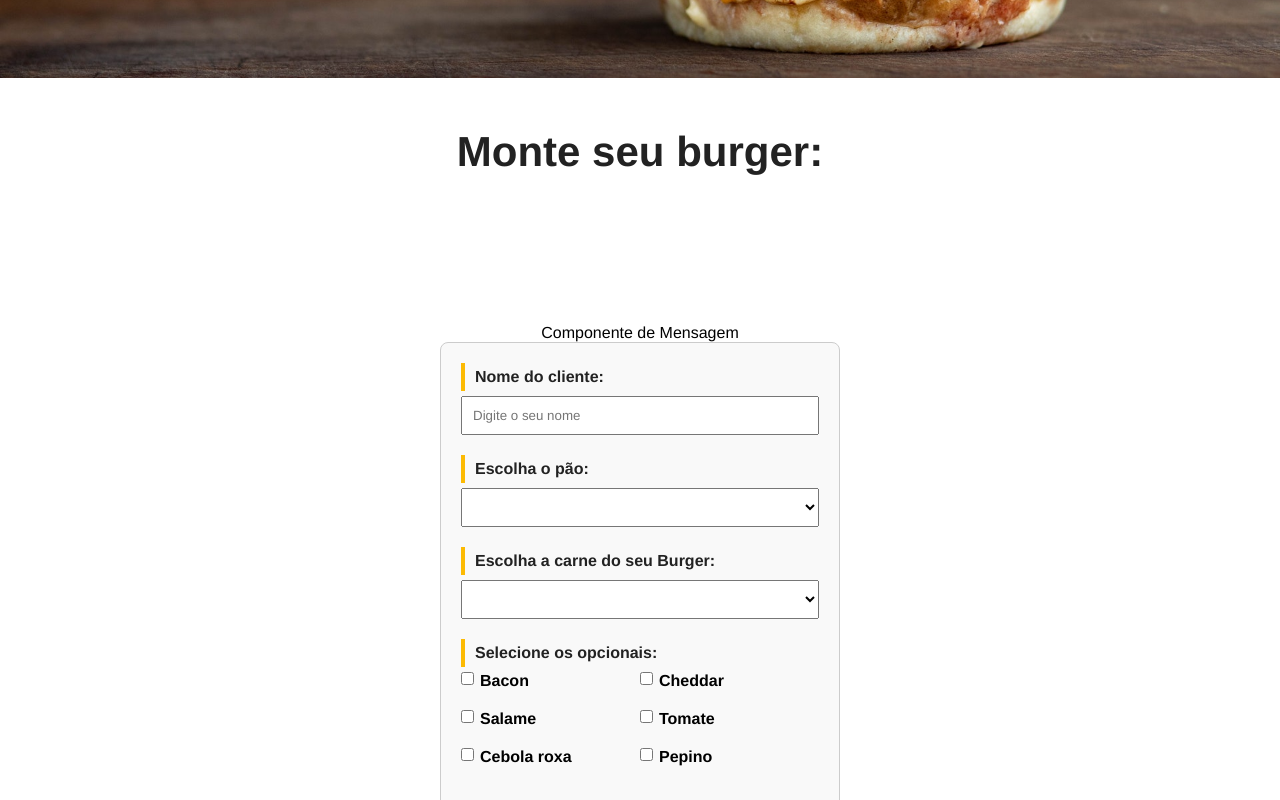
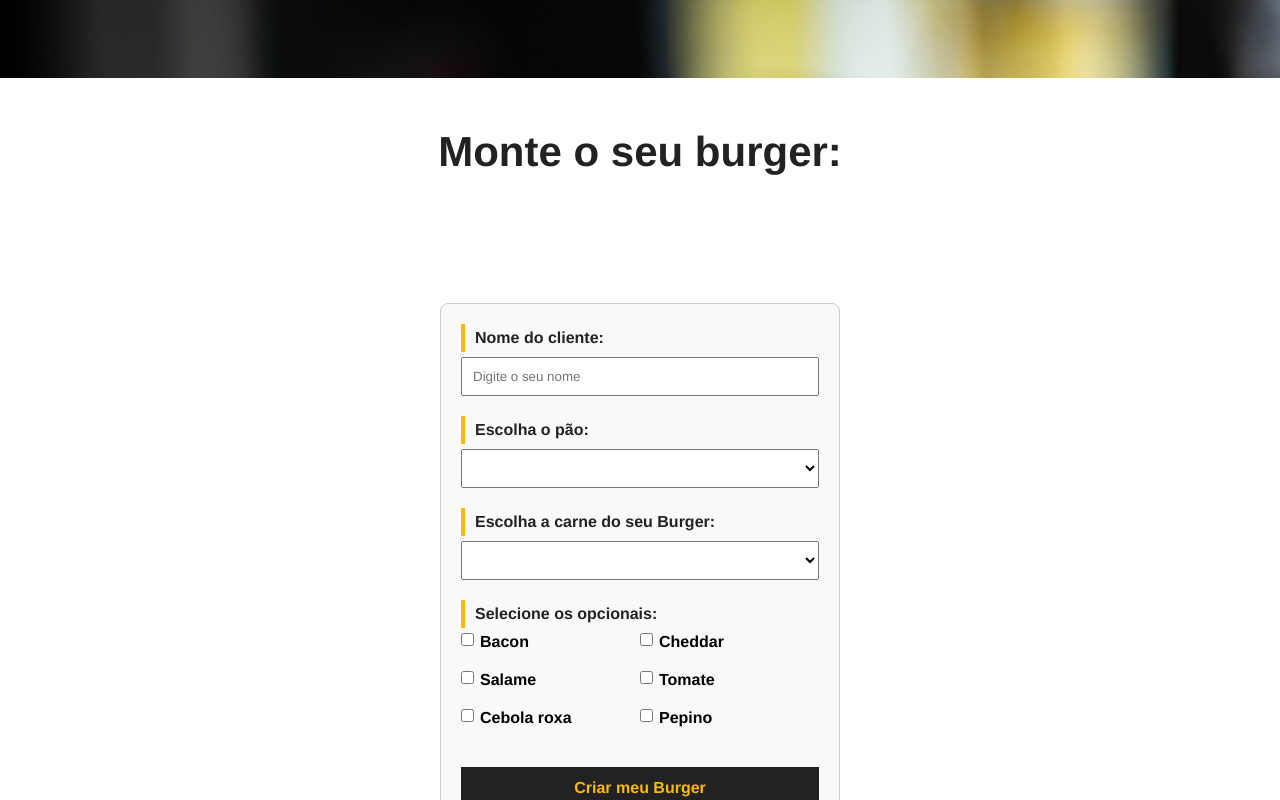
Before and after one commit to migueldelgg/Projeto-Vue, a Vue app: page / in a window 1280 px wide. Shown: the part 500-1300 px from the top of the page. Built offline with nearby package versions, Linux system fonts and the light colour scheme; data requests are answered from the project's data file.

Commit message:
Criando componente de mensagens do sistema

```diff
--- a/db/db.json
+++ b/db/db.json
@@ -116,6 +116,22 @@
         "Salame"
       ],
       "status": "Solicitado"
+    },
+    {
+      "id": "d6ff",
+      "nome": "Miguel",
+      "carne": "Picanha",
+      "pao": "3 Queijos",
+      "opcionais": [],
+      "status": "Solicitado"
+    },
+    {
+      "id": "f4bf",
+      "nome": "Miguel",
+      "carne": "Maminha",
+      "pao": "Italiano Branco",
+      "opcionais": [],
+      "status": "Solicitado"
     }
   ]
 }
--- a/src/components/Banner.vue
+++ b/src/components/Banner.vue
@@ -5,10 +5,10 @@
 </template>
 
 <script>
-import burgerImage from '../../public/img/burger.jpg';
+import burgerImage from "../../public/img/burger.jpg";
 
 export default {
-  name: 'Banner',
+  name: "Banner",
   data() {
     return {
       burgerImage,
@@ -18,10 +18,9 @@ export default {
 </script>
 
 <style scoped>
-
 #main-banner {
-        background-image: url('/public/img/burger.jpg');
-        background-position: 0 -200px; /* Ajuste o valor para mover a imagem para cima */
+  background-image: url("/public/img/burger.jpg");
+  background-position: 0 -500px; /* Ajuste o valor para mover a imagem para cima */
   background-size: cover;
   height: 500px;
   display: flex;
@@ -36,6 +35,4 @@ export default {
   background-color: #222;
   padding: 20px 40px;
 }
-
-
 </style>
--- a/src/components/BurgerForm.vue
+++ b/src/components/BurgerForm.vue
@@ -1,6 +1,6 @@
 <template>
   <div class="container">
-    <p class="title">Componente de Mensagem</p>
+    <Message :msg="msg" v-show="msg"/>
     <div>
       <form id="burger-form" @submit="createBurger">
         <div class="input-container">
@@ -58,8 +58,13 @@
 </template>
 
 <script>
+import Message from "./Message.vue"
+
 export default {
   name: "BurgerForm",
+  components:{
+    Message
+  },
   data() {
     return {
       paes: null,
@@ -106,6 +111,11 @@ export default {
       console.log(resp);
 
       //colocar mensagem de sistema
+      this.msg = `Pedido Nº ${resp.id} realizado com sucesso`
+
+      //limpar msg
+      setTimeout(() => this.msg = '', 3000)
+
       //limpar os campos ao enviar o formulario
       this.nome = "",
       this.carne = "",
@@ -115,7 +125,7 @@ export default {
   },
   mounted() {
     this.getIngredients();
-  },
+  }
 };
 </script>
 
--- /dev/null
+++ b/src/components/Message.vue
@@ -0,0 +1,26 @@
+<template>
+  <div class="message-container">
+    <p>{{ msg }}</p>
+    </div>
+</template>
+
+<script>
+export default {
+  name: "Message",
+  props: {
+    msg: String,
+  },
+};
+</script>
+
+<style scoped>
+.message-container {
+  color: #004085;
+  background-color: #cce5ff;
+  border: 2px solid #b8daff;
+  border-radius: 5px;
+  padding: 10px;
+  max-width: 400px;
+  margin: 30px auto;
+}
+</style>
--- a/src/views/HomeView.vue
+++ b/src/views/HomeView.vue
@@ -1,20 +1,41 @@
 <template>
-  <Banner/>
-  <div class='main-container'>
-    <h1>Monte seu burger:</h1>
-    <BurgerForm/>
+  <div>
+    <Banner />
+    <div class="main-container">
+      <h1>Monte o seu burger:</h1>
+      <BurgerForm />
+    </div>
   </div>
 </template>
 
 <script>
-import Banner from '../components/Banner.vue'
-import BurgerForm from '../components/BurgerForm.vue'
+import Banner from '../components/Banner'
+import BurgerForm from '../components/BurgerForm'
 
 export default {
   name: 'HomeView',
   components: {
     Banner,
     BurgerForm
-  },
+  }
 }
 </script>
+
+<style scoped>
+.main-container {
+  display: flex;
+  flex-direction: column;
+  align-items: center;
+  justify-content: center;
+}
+
+h1 {
+  margin: 0;
+  padding: 10px 0;
+}
+
+.main-container > * {
+  margin: 0;
+  padding: 0;
+}
+</style>
```
Lines whose indentation alone changed are shown as unchanged.
